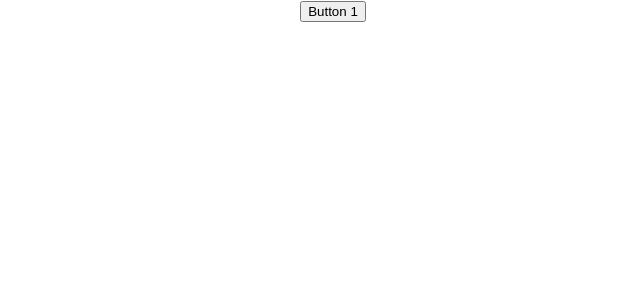
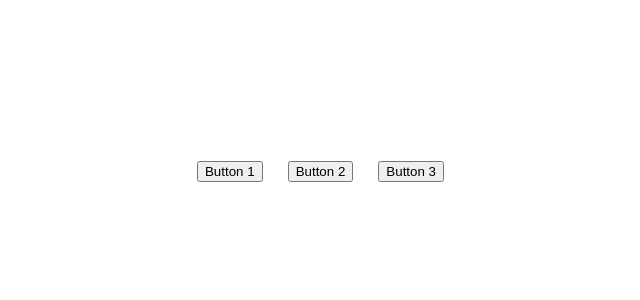
Before and after one commit to JinxyPyrope/mini-practice-react-3, a React (Create React App) app in the folder practice-3/: page / in a window 1280 px wide. Shown: the top 300 px of the page, without its empty margins (307-947 px from the left). Built offline with nearby package versions, Linux system fonts and the light colour scheme.

Commit message:
Another practice assignment completed

```diff
--- a/practice-3/src/App.css
+++ b/practice-3/src/App.css
@@ -1,38 +1,10 @@
 .App {
-  text-align: center;
+  display: flex;
+  align-items: center;
+  justify-content: center;
+  margin: 10rem auto;
 }
 
-.App-logo {
-  height: 40vmin;
-  pointer-events: none;
+.App button {
+  margin-right: 25px;
 }
-
-@media (prefers-reduced-motion: no-preference) {
-  .App-logo {
-    animation: App-logo-spin infinite 20s linear;
-  }
-}
-
-.App-header {
-  background-color: #282c34;
-  min-height: 100vh;
-  display: flex;
-  flex-direction: column;
-  align-items: center;
-  justify-content: center;
-  font-size: calc(10px + 2vmin);
-  color: white;
-}
-
-.App-link {
-  color: #61dafb;
-}
-
-@keyframes App-logo-spin {
-  from {
-    transform: rotate(0deg);
-  }
-  to {
-    transform: rotate(360deg);
-  }
-}
--- a/practice-3/src/App.js
+++ b/practice-3/src/App.js
@@ -4,7 +4,9 @@ import { Button } from "./components"
 function App() {
   return (
     <div className="App">
-      <Button label="1" number="1" />
+      <Button number="1" />
+      <Button number="2" />
+      <Button number="3" />
     </div>
   )
 }
```
